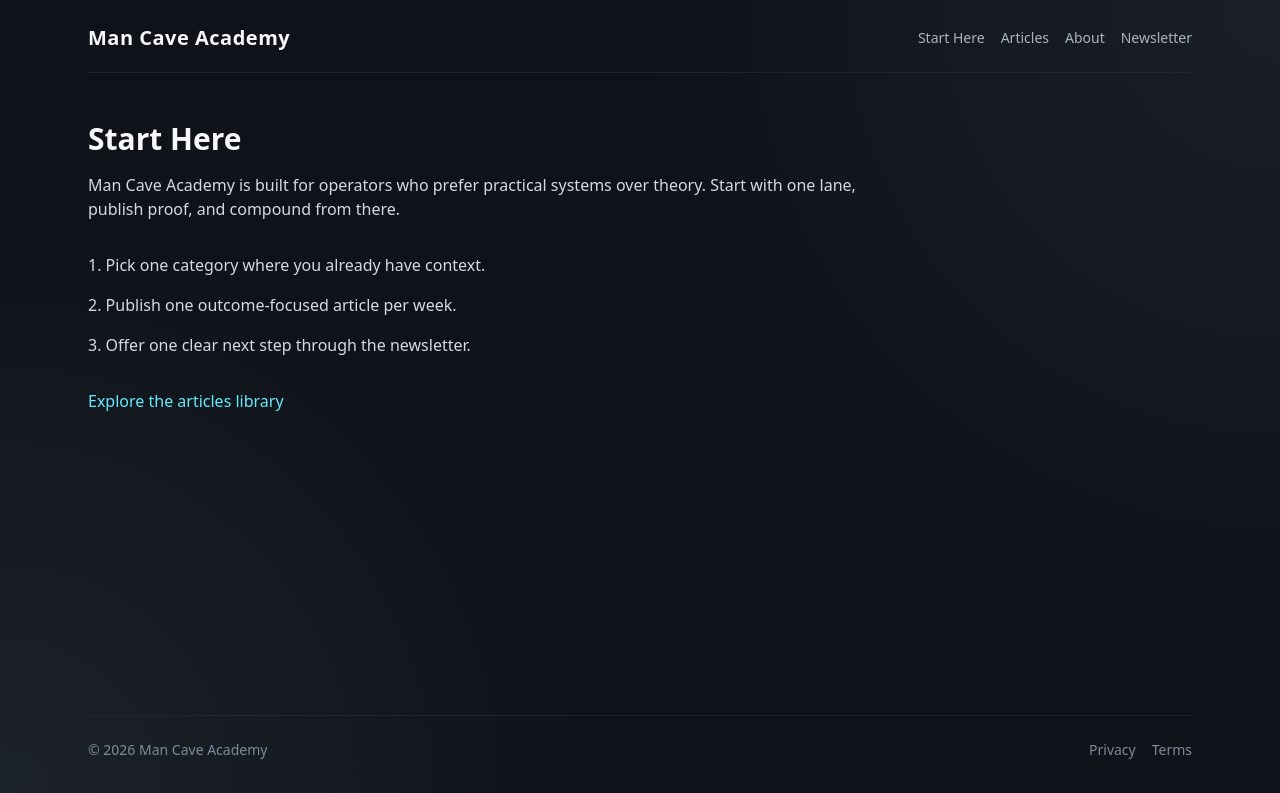
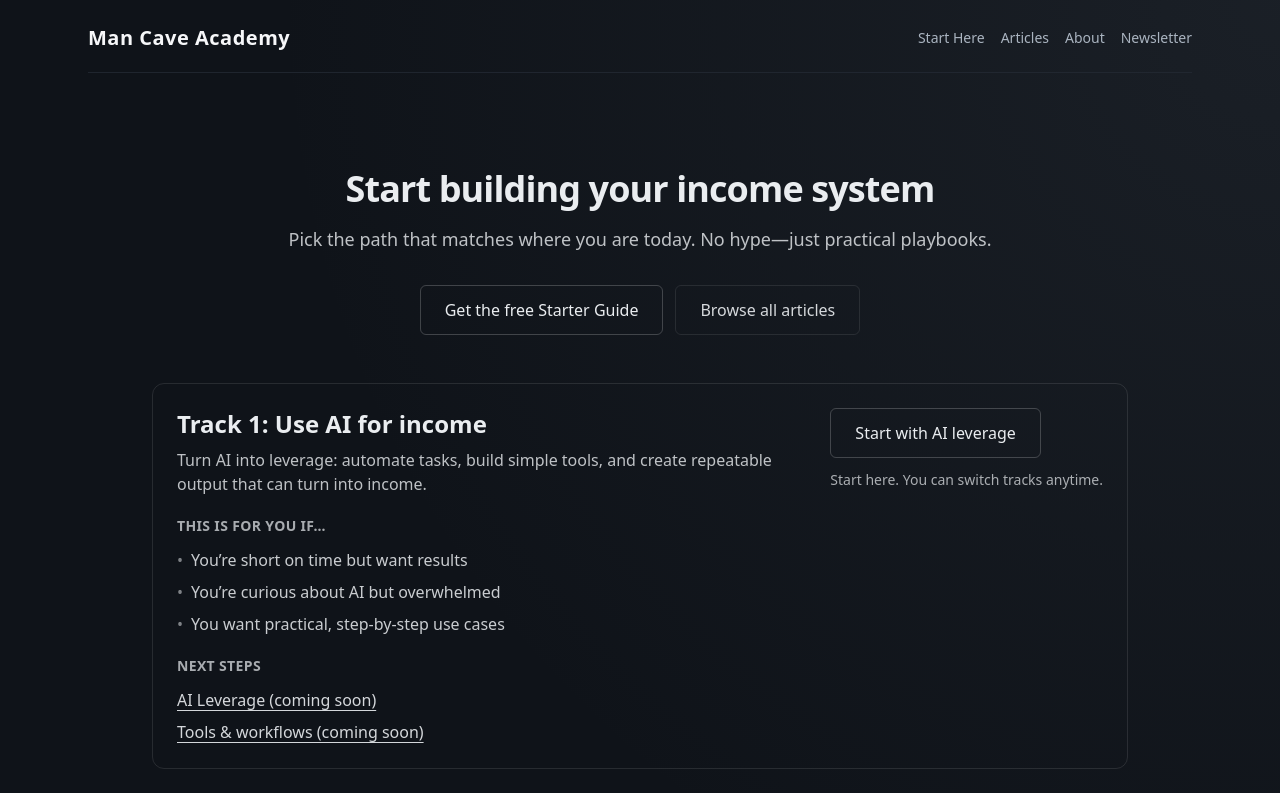
Before and after one commit to adman4054/mancaveacademy, a Next.js app: page /start-here in a window 1280 px wide. Shown: the top 793 px of the page. Built offline with nearby package versions, Linux system fonts and the light colour scheme.

Commit message:
Add Start Here page with 3 onboarding tracks

```diff
--- a/app/start-here/page.tsx
+++ b/app/start-here/page.tsx
@@ -1,27 +1,159 @@
-import type { Metadata } from "next";
+// app/start-here/page.tsx
 import Link from "next/link";
 
-export const metadata: Metadata = {
-  title: "Start Here",
-  description: "Read this first to pick your best leverage path and start shipping quickly."
+export const metadata = {
+  title: "Start Here | Man Cave Academy",
+  description:
+    "Choose your starting path: AI leverage, build a digital asset, or build a simple service business—with practical playbooks and zero hype.",
 };
+
+type Track = {
+  title: string;
+  desc: string;
+  who: string[];
+  nextSteps: { label: string; href: string }[];
+  cta: { label: string; href: string };
+};
+
+const tracks: Track[] = [
+  {
+    title: "Track 1: Use AI for income",
+    desc: "Turn AI into leverage: automate tasks, build simple tools, and create repeatable output that can turn into income.",
+    who: [
+      "You’re short on time but want results",
+      "You’re curious about AI but overwhelmed",
+      "You want practical, step-by-step use cases",
+    ],
+    nextSteps: [
+      { label: "AI Leverage (coming soon)", href: "/articles?category=ai-leverage" },
+      { label: "Tools & workflows (coming soon)", href: "/articles?tag=workflows" },
+    ],
+    cta: { label: "Start with AI leverage", href: "/articles?category=ai-leverage" },
+  },
+  {
+    title: "Track 2: Build a digital asset",
+    desc: "Build something you can own: niche sites, directories, newsletters, micro-tools—assets that can earn and eventually be sold.",
+    who: [
+      "You want recurring revenue, not side gigs",
+      "You like building projects with clear ROI",
+      "You want something that compounds over time",
+    ],
+    nextSteps: [
+      { label: "Digital Assets (coming soon)", href: "/articles?category=digital-assets" },
+      { label: "Monetization basics (coming soon)", href: "/articles?tag=monetization" },
+    ],
+    cta: { label: "Start building an asset", href: "/articles?category=digital-assets" },
+  },
+  {
+    title: "Track 3: Build a simple service business",
+    desc: "Start with cash flow: a focused service + a system. Use automation to avoid trading 100% of your time for dollars.",
+    who: [
+      "You want the fastest path to revenue",
+      "You prefer real-world/local opportunities",
+      "You want a repeatable system, not freelancing chaos",
+    ],
+    nextSteps: [
+      { label: "Local Leverage (coming soon)", href: "/articles?category=local-leverage" },
+      { label: "Sales & lead flow (coming soon)", href: "/articles?tag=lead-gen" },
+    ],
+    cta: { label: "Start with service leverage", href: "/articles?category=local-leverage" },
+  },
+];
 
 export default function StartHerePage() {
   return (
-    <article className="max-w-3xl">
-      <h1 className="text-3xl font-semibold text-workshop-50">Start Here</h1>
-      <p className="mt-4 text-workshop-200">
-        Man Cave Academy is built for operators who prefer practical systems over theory. Start with one lane, publish proof,
-        and compound from there.
-      </p>
-      <ol className="mt-8 space-y-4 text-workshop-200">
-        <li>1. Pick one category where you already have context.</li>
-        <li>2. Publish one outcome-focused article per week.</li>
-        <li>3. Offer one clear next step through the newsletter.</li>
-      </ol>
-      <Link href="/articles" className="mt-8 inline-block text-cyan-300 hover:text-cyan-200">
-        Explore the articles library
-      </Link>
-    </article>
+    <main className="mx-auto max-w-5xl px-6 py-12">
+      <header className="text-center">
+        <h1 className="text-4xl font-semibold tracking-tight">
+          Start building your income system
+        </h1>
+        <p className="mt-4 text-lg opacity-80">
+          Pick the path that matches where you are today. No hype—just practical playbooks.
+        </p>
+
+        <div className="mt-8 flex flex-col sm:flex-row items-center justify-center gap-3">
+          <Link
+            href="/newsletter"
+            className="inline-flex items-center justify-center rounded-md border border-white/20 px-6 py-3 font-medium hover:border-white/40 transition"
+          >
+            Get the free Starter Guide
+          </Link>
+          <Link
+            href="/articles"
+            className="inline-flex items-center justify-center rounded-md border border-white/10 px-6 py-3 font-medium hover:border-white/25 transition opacity-90"
+          >
+            Browse all articles
+          </Link>
+        </div>
+      </header>
+
+      <section className="mt-12 grid gap-6">
+        {tracks.map((t) => (
+          <div
+            key={t.title}
+            className="rounded-xl border border-white/10 p-6 hover:border-white/20 transition"
+          >
+            <div className="flex flex-col md:flex-row md:items-start md:justify-between gap-6">
+              <div className="max-w-2xl">
+                <h2 className="text-2xl font-semibold">{t.title}</h2>
+                <p className="mt-2 opacity-80">{t.desc}</p>
+
+                <h3 className="mt-5 text-sm font-semibold uppercase tracking-wide opacity-70">
+                  This is for you if…
+                </h3>
+                <ul className="mt-3 space-y-2 opacity-85">
+                  {t.who.map((w) => (
+                    <li key={w} className="flex gap-2">
+                      <span className="opacity-60">•</span>
+                      <span>{w}</span>
+                    </li>
+                  ))}
+                </ul>
+
+                <h3 className="mt-5 text-sm font-semibold uppercase tracking-wide opacity-70">
+                  Next steps
+                </h3>
+                <ul className="mt-3 space-y-2">
+                  {t.nextSteps.map((s) => (
+                    <li key={s.href}>
+                      <Link href={s.href} className="underline underline-offset-4 opacity-90 hover:opacity-100">
+                        {s.label}
+                      </Link>
+                    </li>
+                  ))}
+                </ul>
+              </div>
+
+              <div className="shrink-0">
+                <Link
+                  href={t.cta.href}
+                  className="inline-flex items-center justify-center rounded-md border border-white/20 px-6 py-3 font-medium hover:border-white/40 transition"
+                >
+                  {t.cta.label}
+                </Link>
+                <p className="mt-3 text-sm opacity-70">
+                  Start here. You can switch tracks anytime.
+                </p>
+              </div>
+            </div>
+          </div>
+        ))}
+      </section>
+
+      <section className="mt-14 rounded-xl border border-white/10 p-6 text-center">
+        <h2 className="text-xl font-semibold">Want the fastest path?</h2>
+        <p className="mt-2 opacity-80">
+          Join the weekly brief. One useful email: AI leverage, income plays, and asset strategy—without hype.
+        </p>
+        <div className="mt-5">
+          <Link
+            href="/newsletter"
+            className="inline-flex items-center justify-center rounded-md border border-white/20 px-6 py-3 font-medium hover:border-white/40 transition"
+          >
+            Get the Brief
+          </Link>
+        </div>
+      </section>
+    </main>
   );
 }
```
